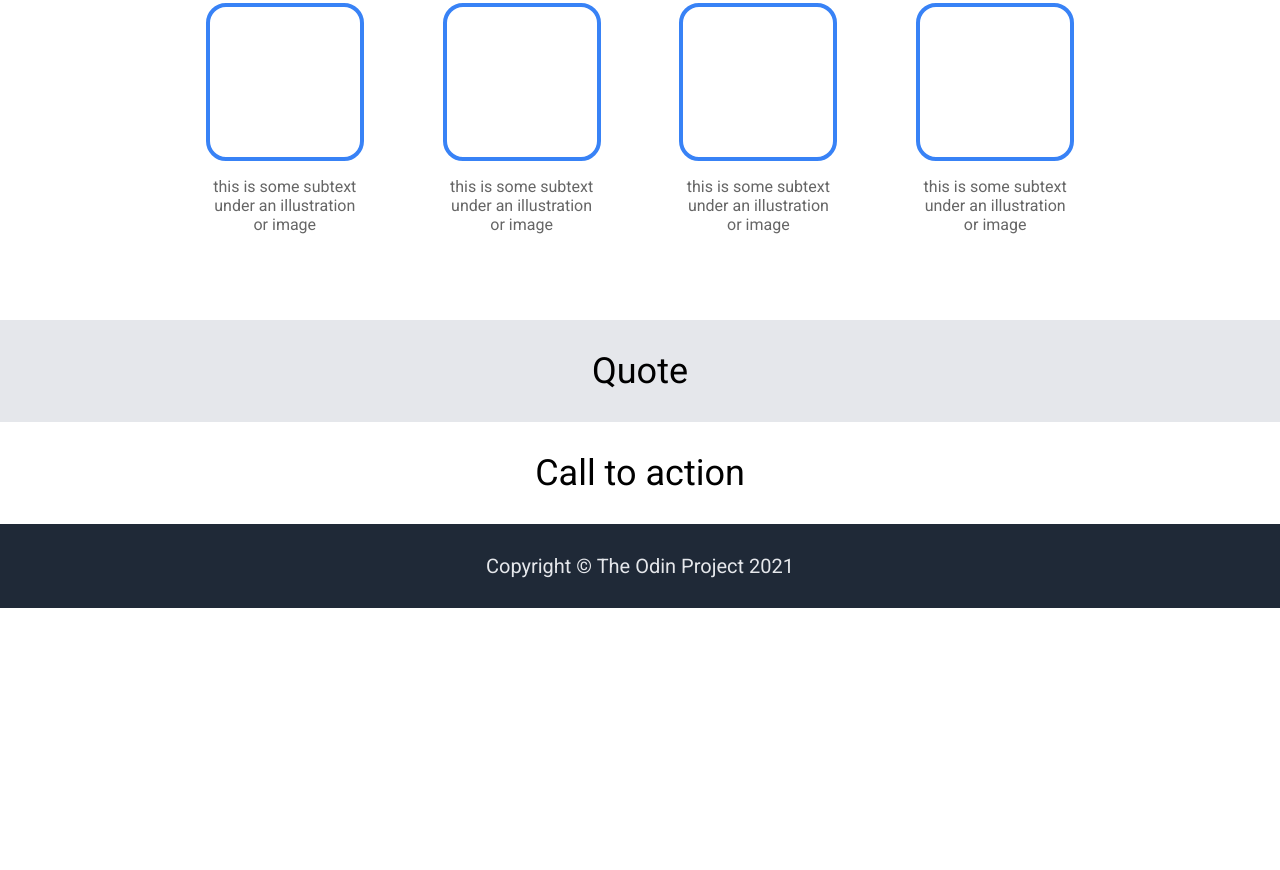
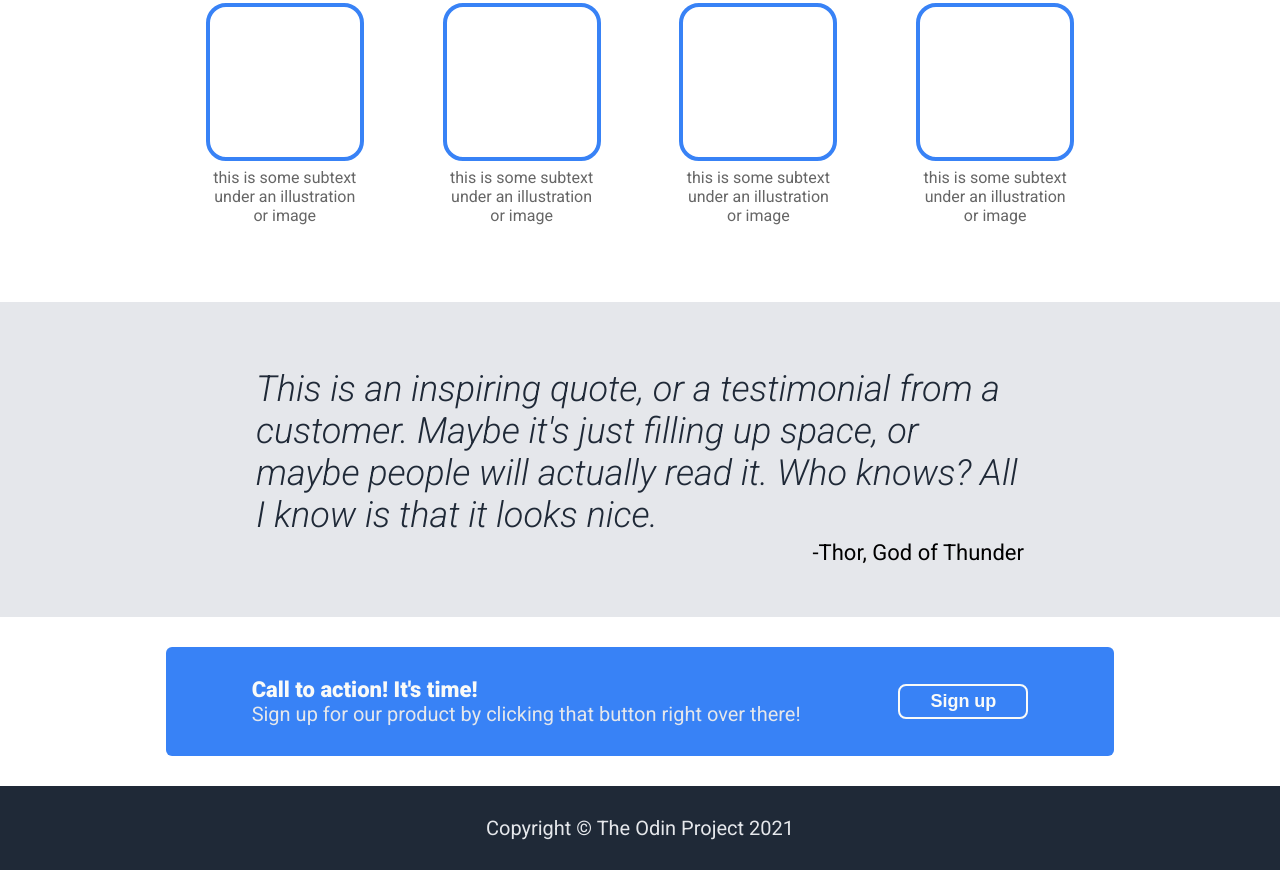
Before and after one commit to SilverFangCoding/odin-landing-page, a plain HTML site: page index.html in a window 1280 px wide. Shown: the part 555-1425 px from the top of the page. Before the commit the page ends 1163 px from the top, so only its background shows below. Drawn offline with Linux system fonts and the light colour scheme.

Commit message:
Style all CSS of Quote and Call
Structure the CSS for the blueprint of the quote and the Call
to action.

```diff
--- a/css/style.css
+++ b/css/style.css
@@ -17,7 +17,7 @@ body {
     flex: 1 1 0;
     display: flex;
     align-items: center;
-    padding: 30px 13% 30px;
+    padding: 30px 13%;
     justify-content: center;
 }
 
@@ -29,7 +29,7 @@ body {
     flex: 0;
     background-color: #1F2937;
     justify-content: space-between;
-    padding: 10px 13% 10px;
+    padding: 10px 13%;
 }
 .logo {
     color: #F9FAF8;
@@ -156,13 +156,72 @@ button {
     color: #666;
     text-align: center;
     max-width: 150px;
+    margin: 7px;
 }
 
 /* End of Information */
 
+/* Quote */
+
 .quote {
     background-color: #E5E7EB;
+    flex-direction: column;
+    align-items: flex-start;
+    padding: 30px 20%;
 }
+.quote-content {
+    flex: 1;
+    color: #1F2937;
+    font-style: italic;
+    font-weight: 300;
+    margin-bottom: 2px;
+}
+.quote-author {
+    font-size: 22px;
+    align-self: flex-end;
+}
+.quote-author p {
+    margin-top: 2px;
+}
+
+/* End of Quote */
+
+/* Call to action */
+
+.blue-box {
+    flex: 1;
+    background-color: #3882F6;
+    border-radius: 6px;
+    display: flex;
+    padding: 30px 9%;
+    justify-content: space-between;
+    align-items: center;
+}
+
+.call-title {
+    color: #F9FAF8;
+    font-size: 22px;
+    font-weight: 900;
+}
+
+.call-text {
+    color: #E5E7EB;
+    font-size: 20px;
+}
+
+.button-space {
+    flex: 0 0 auto;
+    display: flex;
+}
+
+.blue-box button {
+    flex: 0 0 auto;
+    border: 2px solid #F9FAF8;
+    width: 130px;
+    height: 35px;
+}
+
+/* End of call to action */
 
 /* Footer */
 
--- a/index.html
+++ b/index.html
@@ -58,11 +58,26 @@
         <!-- End of Information -->
 
         <!-- Quote -->
-        <div class="structure-blocks quote">Quote</div>
+        <div class="structure-blocks quote">
+            <p class="quote-content">This is an inspiring quote, or a testimonial from a customer. Maybe it's just filling up space, or maybe people will actually read it. Who knows? All I know is that it looks nice.</p>
+            <div class="quote-author">
+                <p>-Thor, God of Thunder</p>
+            </div>
+        </div>
         <!-- End of Quote -->
 
         <!-- Call to action -->
-        <div class="structure-blocks">Call to action</div>
+        <div class="structure-blocks call">
+            <div class="blue-box">
+                <div class="call-text-box">
+                    <div class="call-title">Call to action! It's time!</div>
+                    <div class="call-text">Sign up for our product by clicking that button right over there!</div>
+                </div>
+                <div class="button-space">
+                    <button type="submit">Sign up</button>
+                </div>
+            </div>
+        </div>
         <!-- End of Call to action-->
 
         <!-- Footer -->
```
